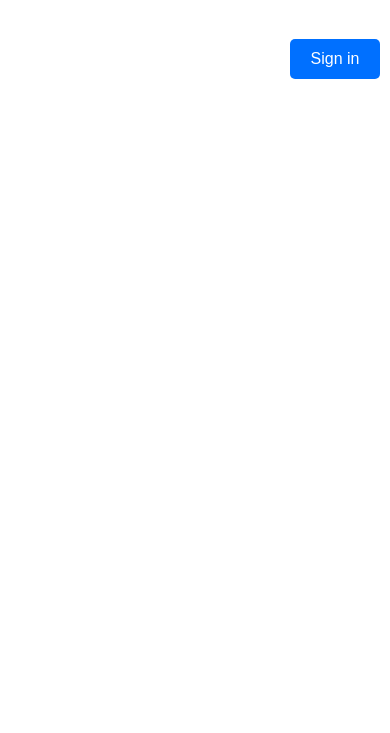
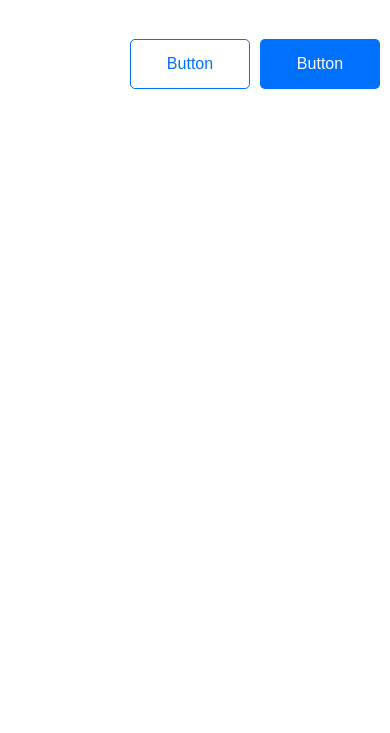
Before and after one commit to MatthewZenn/Google-UI, a website: page googleui/www/index.html in a window 390 px wide. Shown: the part 111-844 px from the top of the page. Drawn offline with Linux system fonts and the light colour scheme; some packages are replaced by stand-ins of ours.

Commit message:
added buttons

```diff
--- a/googleui/www/css/index.css
+++ b/googleui/www/css/index.css
@@ -50,20 +50,39 @@ h2 {
     transform: translate(-60%, -30%);
 }
 
-#button {
+#button1 {
     position: fixed;
     background-color: rgb(0, 112, 255);
     color: white;
     border: none;
     border-radius: 5px;
-    height: 40px;
-    width: 90px;
+    height: 50px;
+    width: 120px;
     font-size: 12pt;
     right: 10px;
     font-weight: 500;
     top: 150px;
 }
 
-#button:active {
+#button1:active {
     background-color: rgb(88, 160, 255);
 }
+
+#button2 {
+    position: fixed;
+    background-color: transparent;
+    color: rgb(0, 112, 255);
+    border: 1px solid rgb(0, 112, 255);
+    border-radius: 5px;
+    height: 50px;
+    width: 120px;
+    font-size: 12pt;
+    right: 140px;
+    font-weight: 500;
+    top: 150px;
+}
+
+#button2:active {
+    color: rgb(88, 160, 255);
+    border: 1px solid rgb(88, 160, 255);
+}
--- a/googleui/www/index.html
+++ b/googleui/www/index.html
@@ -19,7 +19,8 @@
             </div>
             <img class="logo" src="img/Logo.png">
         </header>
-        <button id="button">Sign in</button>
+        <button id="button1">Button</button>
+        <button id="button2">Button</button>
         <script src="cordova.js"></script>
         <script src="js/index.js"></script>
     </body>
--- a/googleui/www/js/index.js
+++ b/googleui/www/js/index.js
@@ -0,0 +1,6 @@
+var colors = ["rgb(0, 112, 255)", "rgb(255, 185, 0)", "rgb(238, 52, 52)", "rgb(0, 172, 71)"]
+
+document.getElementById("button1").addEventListener("click", () => {
+    var color = colors[Math.floor(Math.random()*colors.length)]
+    document.getElementById("button1").style.backgroundColor = color;
+});
```
